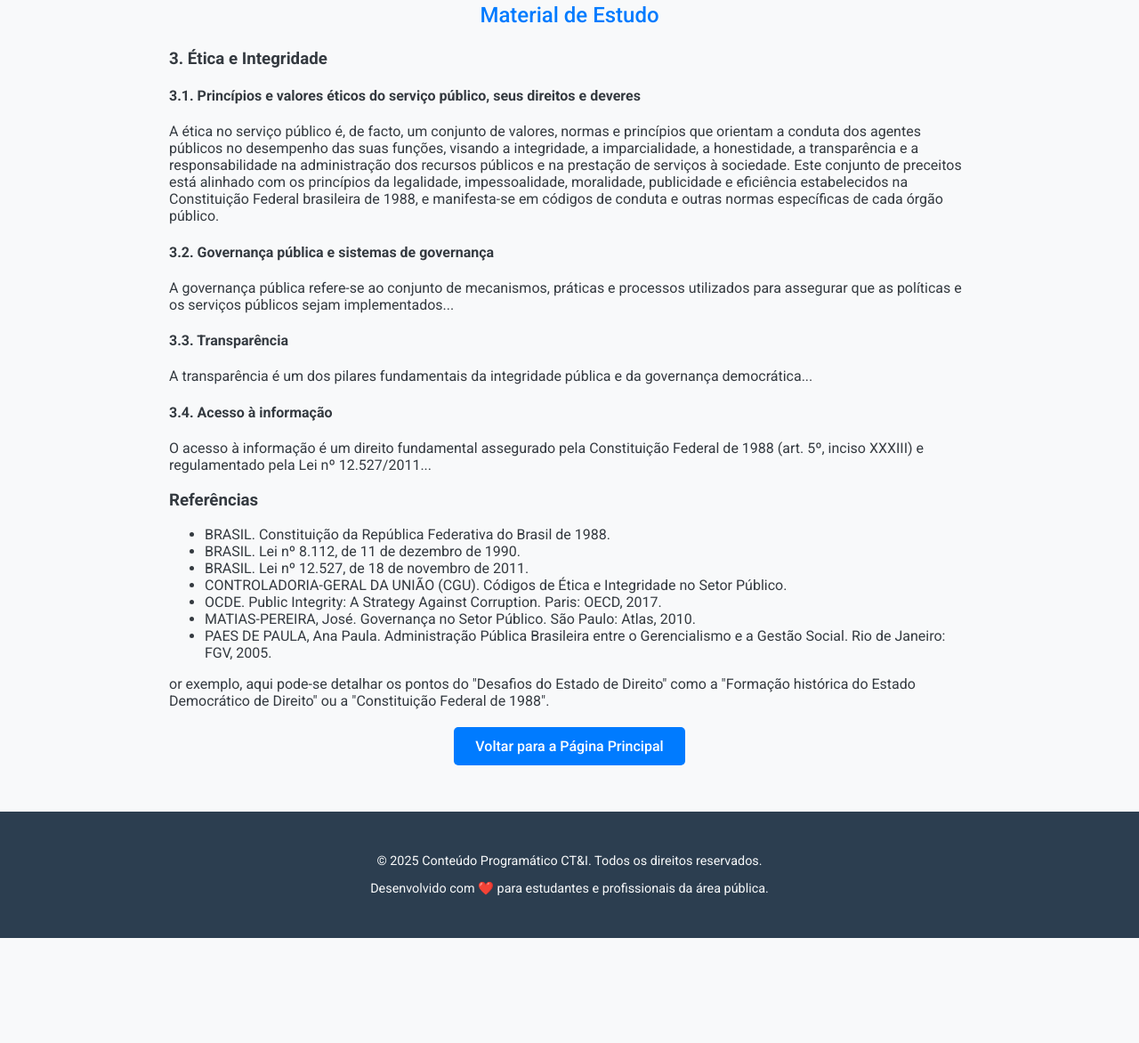
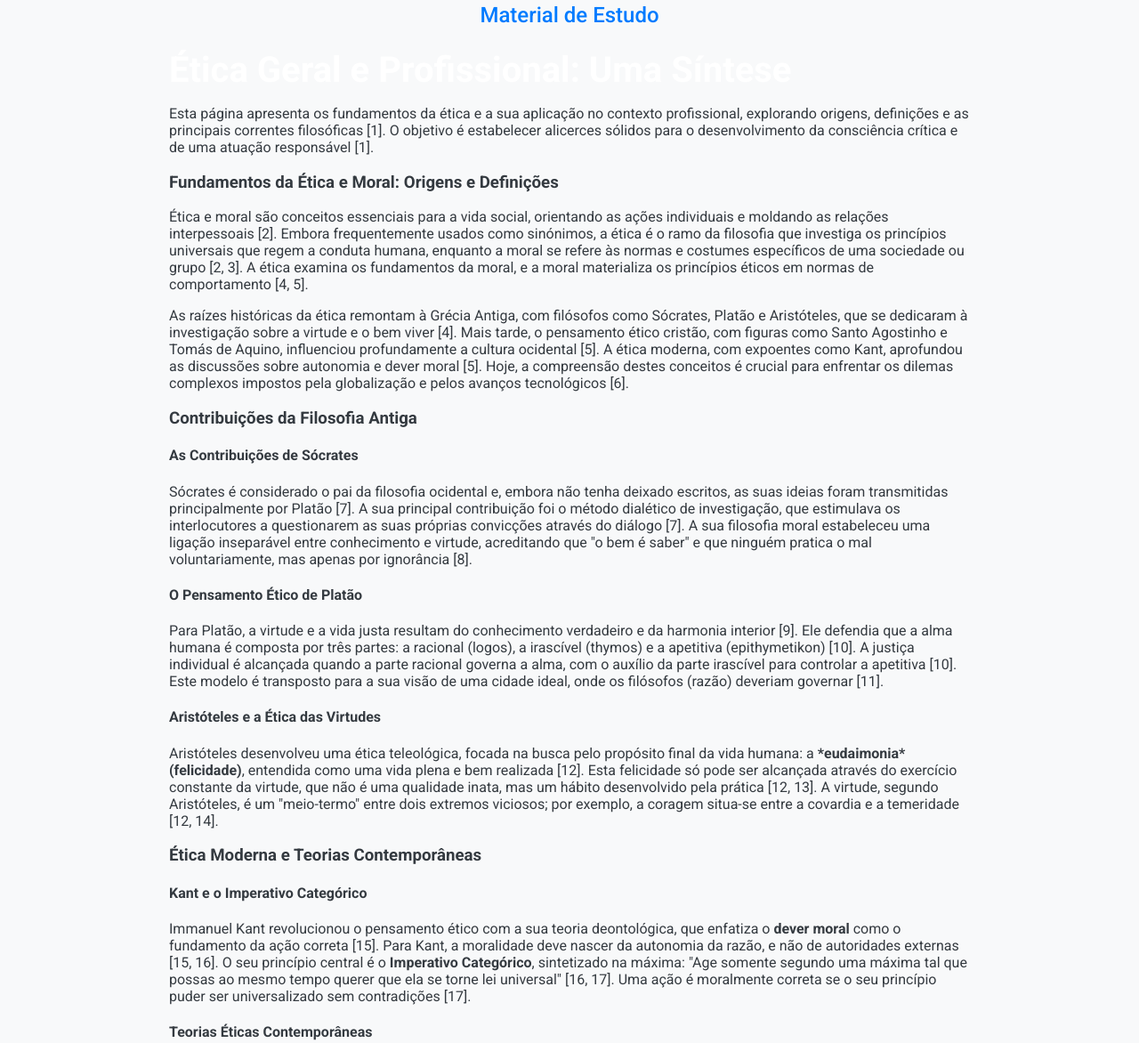
Before and after one commit to HugoEmery/cnu, a plain HTML site: page pages1/etica.html in a window 1280 px wide. Shown: the part 666-1838 px from the top of the page at 89% size. Before the commit the page ends 1720 px from the top, so only its background shows below. Drawn offline with Linux system fonts and the light colour scheme; files whose address does not match are found by name.

Commit message:
Alteração de texto

```diff
--- a/pages1/etica.html
+++ b/pages1/etica.html
@@ -31,38 +31,76 @@
         <section class="content-section">
             <h2 class="section-title">Material de Estudo</h2>
             <div class="study-material">
-                 <h3>3. Ética e Integridade</h3>
 
-  <h4>3.1. Princípios e valores éticos do serviço público, seus direitos e deveres</h4>
-  <p>A ética no serviço público é, de facto, um conjunto de valores, normas e princípios que orientam a conduta dos agentes públicos no desempenho das suas funções, visando a integridade, a imparcialidade, a honestidade, a transparência e a responsabilidade na administração dos recursos públicos e na prestação de serviços à sociedade. Este conjunto de preceitos está alinhado com os princípios da legalidade, impessoalidade, moralidade, publicidade e eficiência estabelecidos na Constituição Federal brasileira de 1988, e manifesta-se em códigos de conduta e outras normas específicas de cada órgão público.</p>
+            </div>
+             <h1>Ética Geral e Profissional: Uma Síntese</h1>
+    <p>Esta página apresenta os fundamentos da ética e a sua aplicação no contexto profissional, explorando origens, definições e as principais correntes filosóficas [1]. O objetivo é estabelecer alicerces sólidos para o desenvolvimento da consciência crítica e de uma atuação responsável [1].</p>
 
-  <h4>3.2. Governança pública e sistemas de governança</h4>
+    <h3>Fundamentos da Ética e Moral: Origens e Definições</h3>
     <p>
-    A governança pública refere-se ao conjunto de mecanismos, práticas e processos utilizados para assegurar que as políticas e os serviços públicos sejam implementados...
+        Ética e moral são conceitos essenciais para a vida social, orientando as ações individuais e moldando as relações interpessoais [2]. Embora frequentemente usados como sinónimos, a ética é o ramo da filosofia que investiga os princípios universais que regem a conduta humana, enquanto a moral se refere às normas e costumes específicos de uma sociedade ou grupo [2, 3]. A ética examina os fundamentos da moral, e a moral materializa os princípios éticos em normas de comportamento [4, 5].
+    </p>
+    <p>
+        As raízes históricas da ética remontam à Grécia Antiga, com filósofos como Sócrates, Platão e Aristóteles, que se dedicaram à investigação sobre a virtude e o bem viver [4]. Mais tarde, o pensamento ético cristão, com figuras como Santo Agostinho e Tomás de Aquino, influenciou profundamente a cultura ocidental [5]. A ética moderna, com expoentes como Kant, aprofundou as discussões sobre autonomia e dever moral [5]. Hoje, a compreensão destes conceitos é crucial para enfrentar os dilemas complexos impostos pela globalização e pelos avanços tecnológicos [6].
     </p>
 
-  <h4>3.3. Transparência</h4>
+    <h3>Contribuições da Filosofia Antiga</h3>
+    <h4>As Contribuições de Sócrates</h4>
     <p>
-    A transparência é um dos pilares fundamentais da integridade pública e da governança democrática...
+        Sócrates é considerado o pai da filosofia ocidental e, embora não tenha deixado escritos, as suas ideias foram transmitidas principalmente por Platão [7]. A sua principal contribuição foi o método dialético de investigação, que estimulava os interlocutores a questionarem as suas próprias convicções através do diálogo [7]. A sua filosofia moral estabeleceu uma ligação inseparável entre conhecimento e virtude, acreditando que "o bem é saber" e que ninguém pratica o mal voluntariamente, mas apenas por ignorância [8].
     </p>
 
-  <h4>3.4. Acesso à informação</h4>
+    <h4>O Pensamento Ético de Platão</h4>
     <p>
-    O acesso à informação é um direito fundamental assegurado pela Constituição Federal de 1988 (art. 5º, inciso XXXIII) e regulamentado pela Lei nº 12.527/2011...
+        Para Platão, a virtude e a vida justa resultam do conhecimento verdadeiro e da harmonia interior [9]. Ele defendia que a alma humana é composta por três partes: a racional (logos), a irascível (thymos) e a apetitiva (epithymetikon) [10]. A justiça individual é alcançada quando a parte racional governa a alma, com o auxílio da parte irascível para controlar a apetitiva [10]. Este modelo é transposto para a sua visão de uma cidade ideal, onde os filósofos (razão) deveriam governar [11].
     </p>
 
-  <h3>Referências</h3>
+    <h4>Aristóteles e a Ética das Virtudes</h4>
+    <p>
+        Aristóteles desenvolveu uma ética teleológica, focada na busca pelo propósito final da vida humana: a <strong>*eudaimonia* (felicidade)</strong>, entendida como uma vida plena e bem realizada [12]. Esta felicidade só pode ser alcançada através do exercício constante da virtude, que não é uma qualidade inata, mas um hábito desenvolvido pela prática [12, 13]. A virtude, segundo Aristóteles, é um "meio-termo" entre dois extremos viciosos; por exemplo, a coragem situa-se entre a covardia e a temeridade [12, 14].
+    </p>
+
+    <h3>Ética Moderna e Teorias Contemporâneas</h3>
+    <h4>Kant e o Imperativo Categórico</h4>
+    <p>
+        Immanuel Kant revolucionou o pensamento ético com a sua teoria deontológica, que enfatiza o <strong>dever moral</strong> como o fundamento da ação correta [15]. Para Kant, a moralidade deve nascer da autonomia da razão, e não de autoridades externas [15, 16]. O seu princípio central é o <strong>Imperativo Categórico</strong>, sintetizado na máxima: "Age somente segundo uma máxima tal que possas ao mesmo tempo querer que ela se torne lei universal" [16, 17]. Uma ação é moralmente correta se o seu princípio puder ser universalizado sem contradições [17].
+    </p>
+
+    <h4>Teorias Éticas Contemporâneas</h4>
+    <p>
+        As teorias éticas contemporâneas oferecem abordagens distintas para enfrentar questões morais complexas da modernidade [18]. A <strong>ética deontológica</strong>, de base kantiana, avalia as ações pela sua conformidade com regras e princípios universais, independentemente dos resultados [19, 20]. Em contraste, a <strong>ética consequencialista</strong>, cuja principal vertente é o utilitarismo, determina o valor moral das ações exclusivamente pelos seus resultados, defendendo que a ação correta é aquela que produz o maior bem-estar para o maior número de pessoas [20-22]. Por fim, a <strong>ética da virtude</strong>, de inspiração aristotélica, foca-se no caráter moral do indivíduo e no desenvolvimento de virtudes como justiça, coragem e sabedoria [21, 23, 24].
+    </p>
+
+    <h3>Dilemas Éticos da Sociedade Brasileira: A Corrupção</h3>
+    <h4>Definição e Contexto da Corrupção</h4>
+    <p>
+        A corrupção é frequentemente entendida como o uso de meios ilegais para obter benefícios próprios, envolvendo suborno e depravação de costumes [25]. Numa perspetiva sociológica, o conceito foca-se na sobreposição entre as esferas pública e privada, que resulta em ganho privado e dano ao bem público [26]. Este fenómeno não se restringe ao setor público; a esfera privada também é permeada por práticas como favoritismo, apropriação indevida e concorrência desleal [27]. A complexa e, por vezes, promíscua relação entre o Estado e o setor privado no Brasil cria um ambiente propício para a corrupção [28].
+    </p>
+
+    <h4>Raízes Históricas da Corrupção no Brasil</h4>
+    <p>
+        A corrupção no Brasil possui raízes históricas profundas, ligadas à formação social e económica do país como uma colónia de exploração [29, 30]. Um exemplo marcante é o tráfico negreiro, que, mesmo após se tornar ilegal, foi mantido pela elite económica e política, estabelecendo um "pecado original" de impunidade na sociedade e na ordem jurídica brasileira [31, 32]. Outra perspetiva, de cariz culturalista, aponta para a herança de valores que privilegiam o interesse privado em detrimento do público [33]. O historiador Sérgio Buarque de Holanda, com o conceito de <strong>"homem cordial"</strong>, descreve como as relações pessoais e os interesses privados moldam a esfera pública no Brasil, dificultando a separação entre as duas [34, 35].
+    </p>
+
+    <h4>O Combate à Corrupção</h4>
+    <p>
+        A corrupção é descrita como uma "fraude social" que agrava as desigualdades e gera um profundo cinismo em relação à política e aos negócios públicos [29, 36, 37]. O seu combate não passa por regimes autoritários, que apenas ocultam o problema sob a censura [38, 39]. A solução reside no fortalecimento da democracia através de mecanismos como a pressão popular pela transparência, uma imprensa livre e independente, a responsabilização (<em>accountability</em>) dos agentes públicos e a alternância de poder [40].
+    </p>
+
+    <div class="references">
+        <h3>Referências Bibliográficas</h3>
         <ul>
-    <li>BRASIL. Constituição da República Federativa do Brasil de 1988.</li>
-    <li>BRASIL. Lei nº 8.112, de 11 de dezembro de 1990.</li>
-    <li>BRASIL. Lei nº 12.527, de 18 de novembro de 2011.</li>
-    <li>CONTROLADORIA-GERAL DA UNIÃO (CGU). Códigos de Ética e Integridade no Setor Público.</li>
-    <li>OCDE. Public Integrity: A Strategy Against Corruption. Paris: OECD, 2017.</li>
-    <li>MATIAS-PEREIRA, José. Governança no Setor Público. São Paulo: Atlas, 2010.</li>
-    <li>PAES DE PAULA, Ana Paula. Administração Pública Brasileira entre o Gerencialismo e a Gestão Social. Rio de Janeiro: FGV, 2005.</li>
-  </ul>or exemplo, aqui pode-se detalhar os pontos do "Desafios do Estado de Direito" como a "Formação histórica do Estado Democrático de Direito" ou a "Constituição Federal de 1988".</p>
+            <li>ARENDT, H. A condição humana. Rio de Janeiro: Editora Forense Universitária, 2004. [41]</li>
+            <li>ARISTÓTELES. Ética a Nicômaco. São Paulo: Editora Nova Cultural, 2001. [41]</li>
+            <li>HOLANDA, S. B. de. Raízes do Brasil. São Paulo: Companhia das Letras, 2007. [34]</li>
+            <li>KANT, I. Crítica da razão prática. São Paulo: Editora Unesp, 2002. [42]</li>
+            <li>MILL, J. S. Utilitarianism. Oxford: Oxford University Press, 2001. [42]</li>
+            <li>SEN, A. Sobre ética e economia. São Paulo: Companhia das Letras, 1999. [43]</li>
+            <li>WEBER, M. A ética protestante e o “espírito” do capitalismo. São Paulo: Companhia das Letras, 2004. [44, 45]</li>
+        </ul>
     </div>
         </section>
+
 
         <section class="return-home">
             <a href="../index.html">Voltar para a Página Principal</a>
```
Lines whose indentation alone changed are shown as unchanged.
